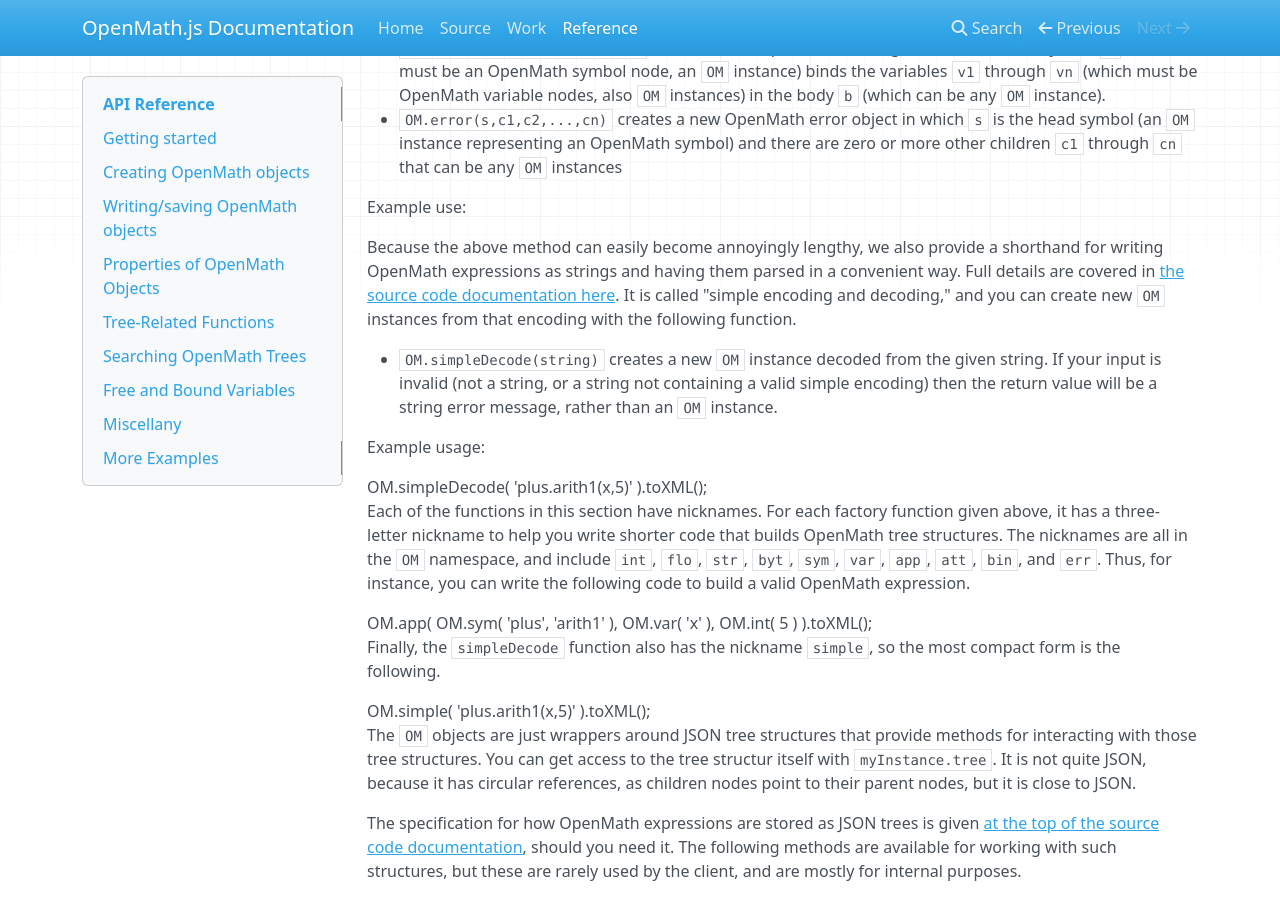
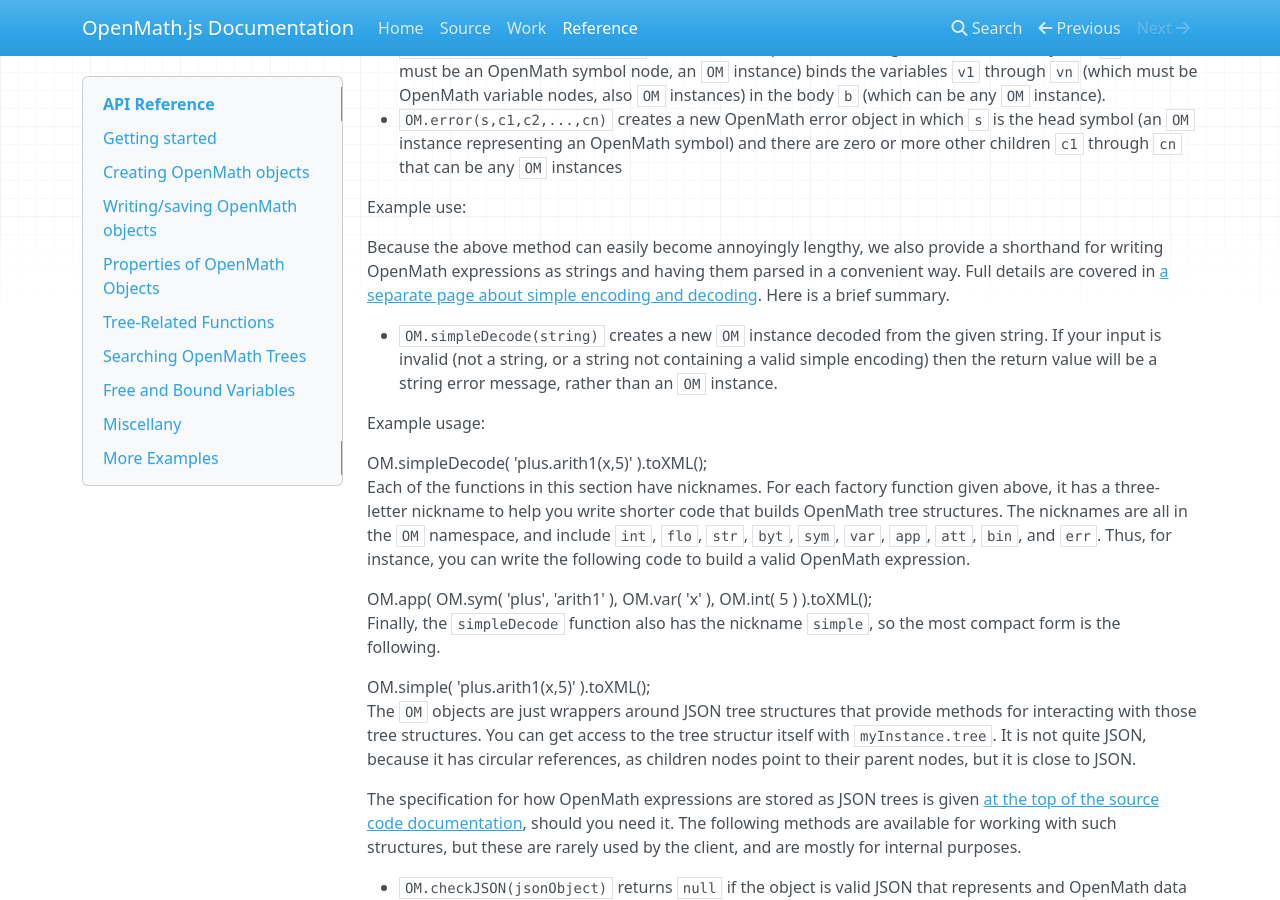
Before and after one commit to lurchmath/openmath-js, an MkDocs documentation site: the page built from docs/api-reference.md, in a window 1280 px wide and 900 px high, scrolled down 1175 px. Built offline with MkDocs 1.6.1, drawn with Linux system fonts in a browser that asks for light colours; nearby versions of some CDN libraries.

Commit message:
Move docs from comments to real docs

```diff
--- a/docs/api-reference.md
+++ b/docs/api-reference.md
@@ -86,11 +86,9 @@
 
 Because the above method can easily become annoyingly lengthy, we also
 provide a shorthand for writing OpenMath expressions as strings and having
-them parsed in a convenient way.  Full details are covered in [the source
-code documentation
-here](https://github.com/lurchmath/openmath-js/blob/master/openmath.litcoffee#simple-encoding-and-decoding).
-It is called "simple encoding and decoding," and you can create new `OM`
-instances from that encoding with the following function.
+them parsed in a convenient way.  Full details are covered in [a separate
+page about simple encoding and decoding](simple-encoding.md).
+Here is a brief summary.
 
  * `OM.simpleDecode(string)` creates a new `OM` instance decoded from the
    given string.  If your input is invalid (not a string, or a string not
```
Also changed, not shown: docs/simple-encoding.md (added, +69 -0 lines), openmath.js (+4 -62 lines).
